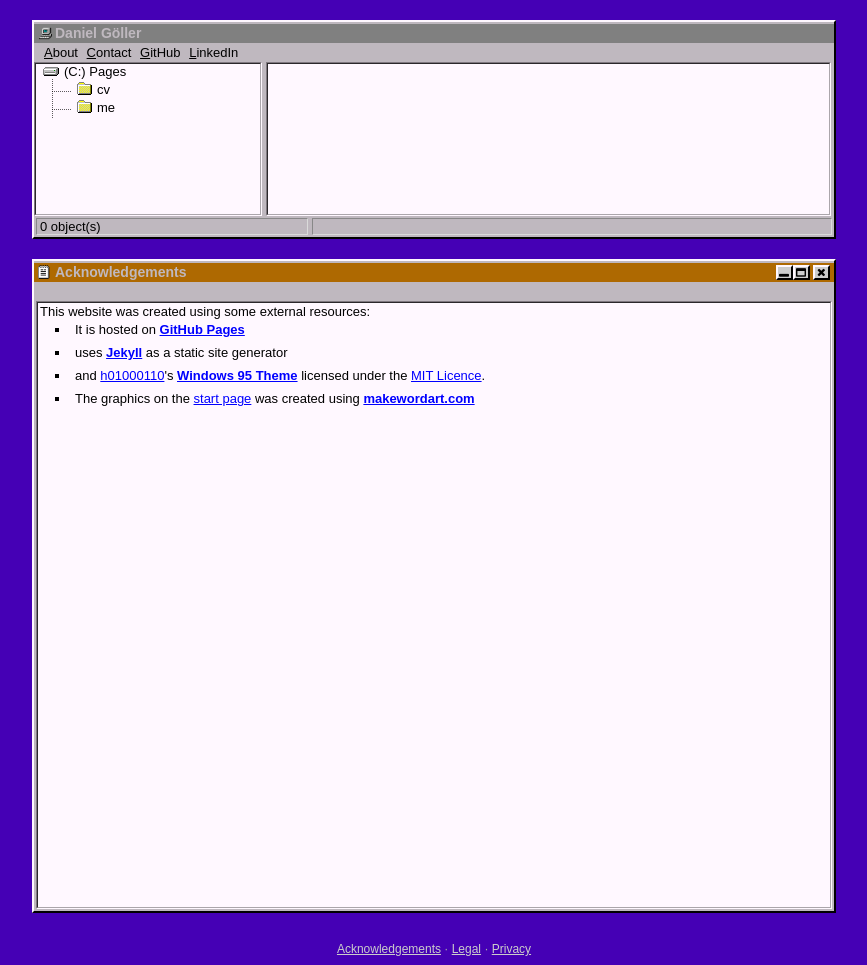
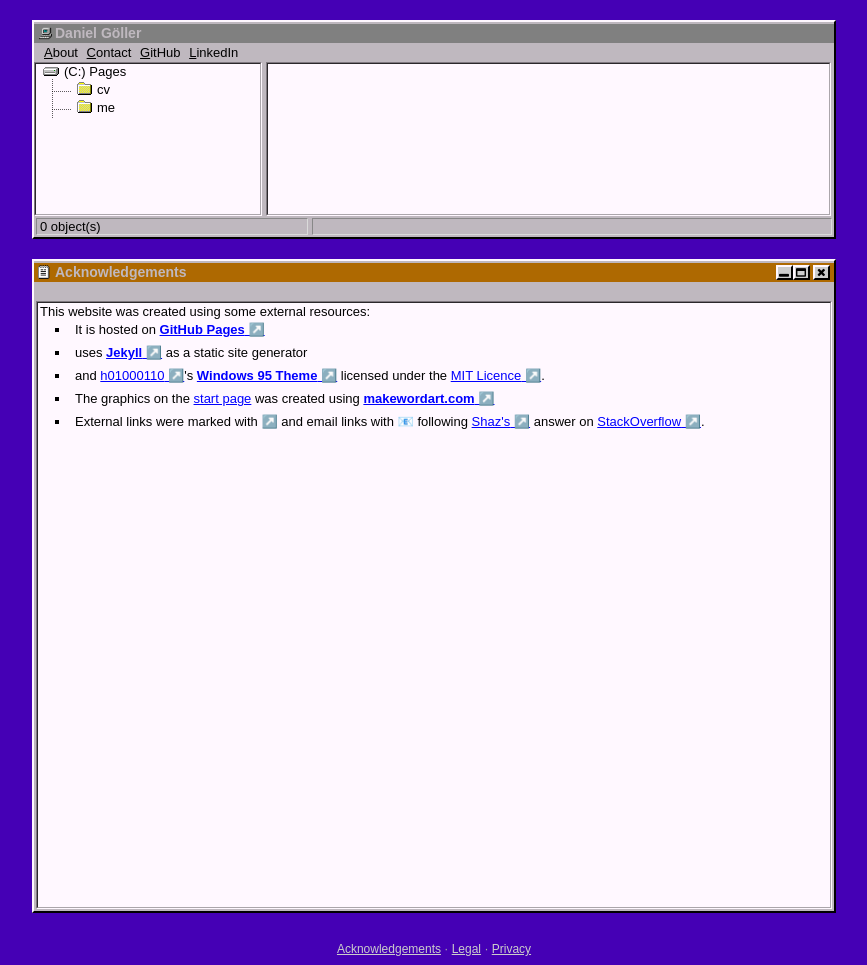
Before and after one commit to LelViLamp/LelViLamp.github.io, a Jekyll site: the page built from legal/acknowledgements.html, in a window 1280 px wide. Shown: the whole page, without its empty margins (206-1073 px from the left). Built offline with Jekyll 4.4.1, drawn with Linux system fonts in a browser that asks for light colours.

Commit message:
external links and email links marked via css

```diff
--- a/assets/css/lelvilamp_modifications.css
+++ b/assets/css/lelvilamp_modifications.css
@@ -1,9 +1,29 @@
-.unhighlight
-{
+.unhighlight {
     color: gray;
 }
 
-.unhighlight a, .remove_highlight a:visited
-{
+.unhighlight a,
+.remove_highlight a:visited {
     color: gray;
 }
+
+/* from https://stackoverflow.com/a/5379820/13044791 */
+.content a[href]:not(:where(
+    /* exclude hash only links */
+    [href^="#"],
+    /* exclude relative but not double slash only links */
+    [href^="/"]:not([href^="//"]),
+    /* exclude mailto: links */
+    [href^="mailto:"],
+)):after
+{
+  content: ' ↗️';
+}
+
+.content a[href]:where(
+    /* mailto: links */
+    [href^="mailto:"],
+):after
+{
+    content: ' 📧';
+}
--- a/legal/acknowledgements.html
+++ b/legal/acknowledgements.html
@@ -15,4 +15,5 @@ This website was created using some external resources:
         licensed under the <a href="https://github.com/h01000110/h01000110.github.io/blob/master/LICENSE" target="_blank">MIT Licence</a>.
     </li>
     <li>The graphics on the <a href="/">start page</a> was created using <strong><a href="https://www.makewordart.com" target="_blank">makewordart.com</a></strong></li>
+    <li>External links were marked with ↗️ and email links with 📧 following <a href="https://stackoverflow.com/users/464257/shaz" target="_blank">Shaz's</a> answer on <a href="https://stackoverflow.com/a/5379820/13044791" target="_blank">StackOverflow</a>.</li>
 </ul>
```
